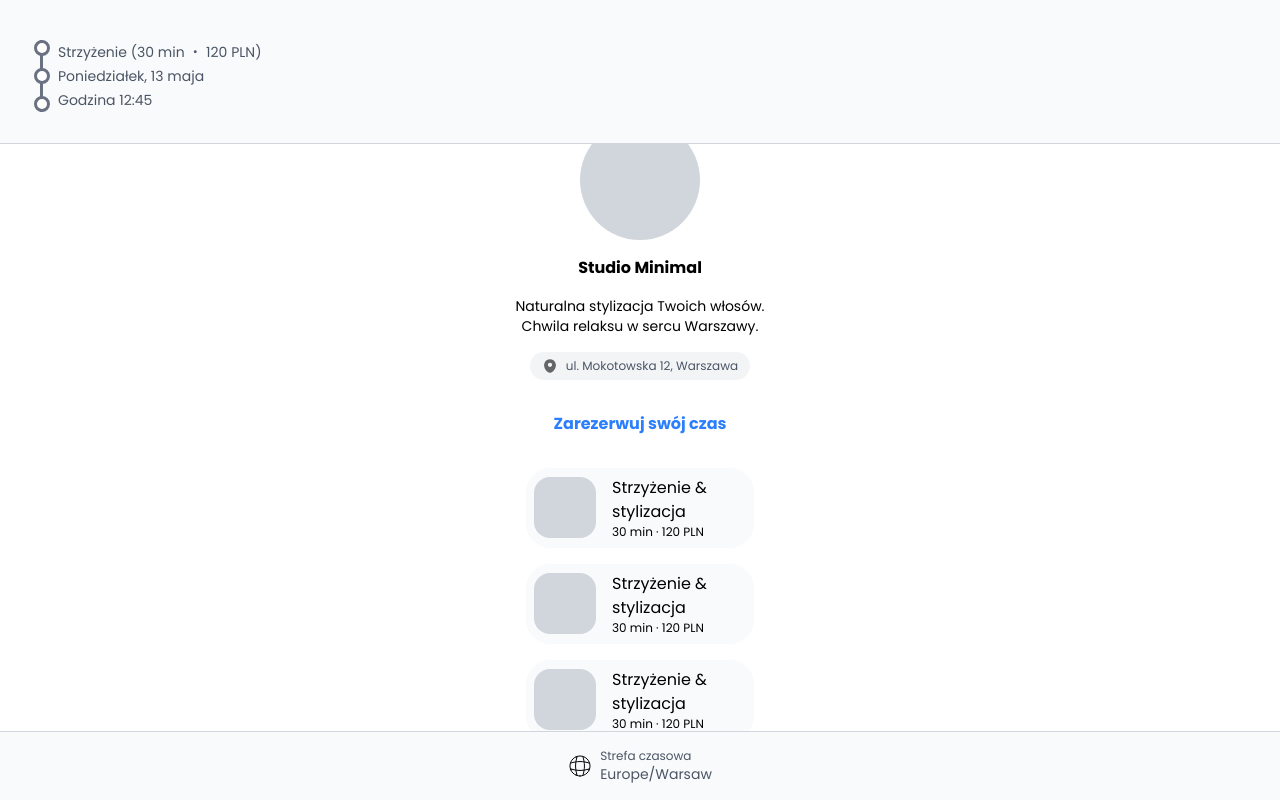
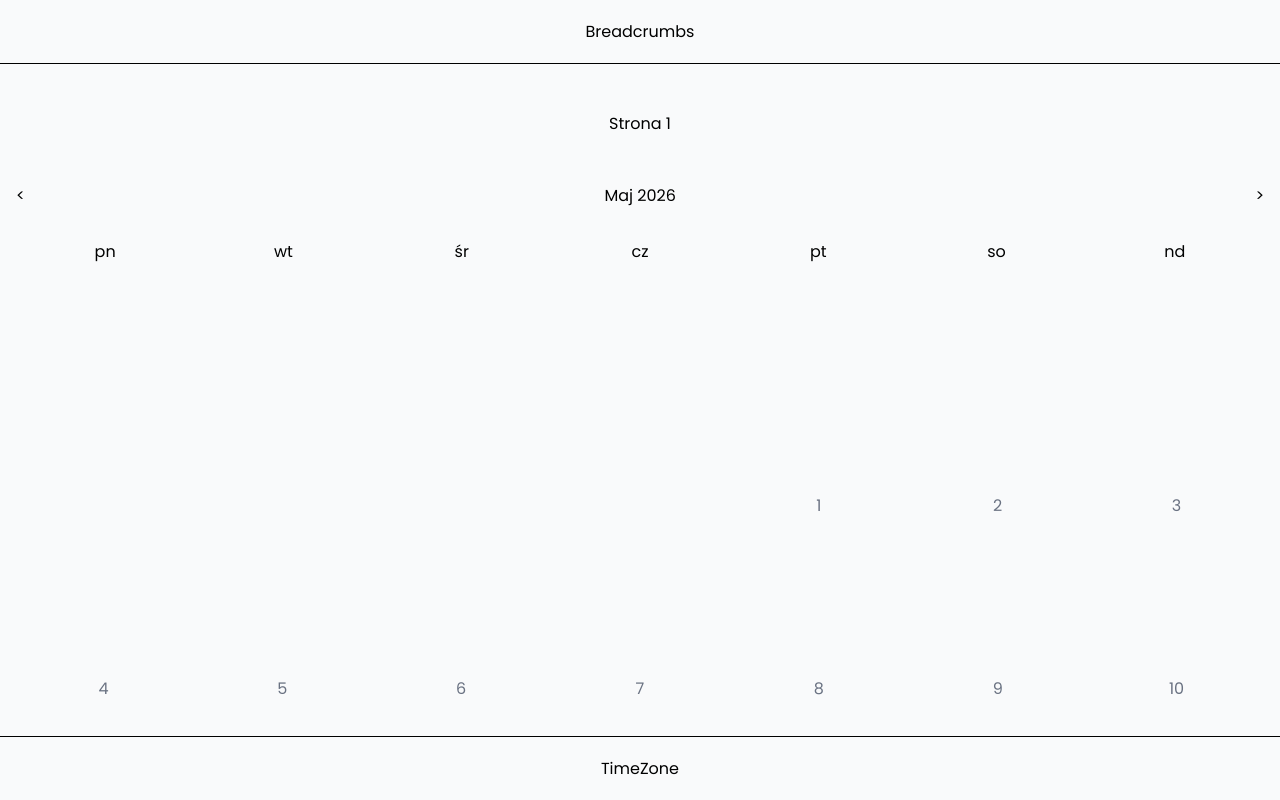
Before and after one commit to arkadiuszwolk/app, a Next.js app: page /c in a window 1280 px wide. Built offline with nearby package versions, Linux system fonts and the light colour scheme.

Commit message:
Nowy kalendarz

```diff
--- /dev/null
+++ b/app/c/page.tsx
@@ -0,0 +1,77 @@
+'use client';
+
+import { AnimatePresence, motion, Transition, Variants } from 'framer-motion';
+import { useState } from 'react';
+import { MiniCalendar } from './views/DatePickerView';
+
+export default function Page() {
+    const [step, setStep] = useState(1);
+    const [direction, setDirection] = useState(1);
+
+    const transition: Transition = {
+        type: 'tween',
+        ease: 'easeInOut',
+        duration: 0.3,
+    };
+
+    const variants: Variants = {
+        initial: (direction: number) => ({
+            x: direction > 0 ? '100%' : '-100%',
+            opacity: 0,
+        }),
+        animate: {
+            zIndex: 1,
+            x: 0,
+            opacity: 1,
+            transition: transition,
+        },
+        exit: (direction: number) => ({
+            zIndex: 0,
+            x: direction < 0 ? '100%' : '-100%',
+            opacity: 0,
+            transition: transition,
+        }),
+    };
+
+    return (
+        <div className='w-full h-dvh overflow-hidden bg-gray-50 flex flex-col'>
+            <div className='w-full h-16 flex justify-center items-center border-b'>Breadcrumbs</div>
+            <main className='relative overflow-hidden flex-1'>
+                <AnimatePresence initial={false} mode='popLayout' custom={direction}>
+                    <motion.div
+                        key={step}
+                        custom={direction}
+                        variants={variants}
+                        initial='initial'
+                        animate='animate'
+                        exit='exit'
+                        className='w-full h-full overflow-hidden absolute inset-0 p-4'>
+                        <div className='flex flex-col justify-center items-center'>
+                            <h2 className='mb-12 mt-8'>Strona {step}</h2>
+                            <MiniCalendar />
+                            <div className='flex space-x-4'>
+                                <button
+                                    onClick={() => {
+                                        setDirection(-1);
+                                        setStep((prev) => prev - 1);
+                                    }}
+                                    className='px-4 py-2 rounded-full bg-gray-300 hover:cursor-pointer'>
+                                    {'<'}
+                                </button>
+                                <button
+                                    onClick={() => {
+                                        setDirection(1);
+                                        setStep((prev) => prev + 1);
+                                    }}
+                                    className='px-4 py-2 rounded-full bg-gray-300 hover:cursor-pointer'>
+                                    {'>'}
+                                </button>
+                            </div>
+                        </div>
+                    </motion.div>
+                </AnimatePresence>
+            </main>
+            <div className='w-full h-16 flex justify-center items-center border-t'>TimeZone</div>
+        </div>
+    );
+}
--- /dev/null
+++ b/app/c/views/DatePickerView.tsx
@@ -0,0 +1,167 @@
+'use client';
+
+import {
+    addMonths,
+    eachDayOfInterval,
+    endOfMonth,
+    getDate,
+    getDay,
+    getMonth,
+    getYear,
+    startOfMonth,
+} from 'date-fns';
+import { AnimatePresence, motion, Transition, Variants } from 'framer-motion';
+import { useState } from 'react';
+
+const MONTHS = [
+    'Styczeń',
+    'Luty',
+    'Marzec',
+    'Kwiecień',
+    'Maj',
+    'Czerwiec',
+    'Lipiec',
+    'Sierpień',
+    'Wrzesień',
+    'Październik',
+    'Listopad',
+    'Grudzień',
+];
+
+const WEEK = ['pn', 'wt', 'śr', 'cz', 'pt', 'so', 'nd'];
+
+const transition: Transition = {
+    type: 'tween',
+    ease: 'easeInOut',
+    duration: 0.3,
+};
+
+const variants: Variants = {
+    initial: (direction: number) => ({
+        x: direction > 0 ? '100%' : '-100%',
+        opacity: 0,
+    }),
+    animate: {
+        zIndex: 1,
+        x: 0,
+        opacity: 1,
+        transition: transition,
+    },
+    exit: (direction: number) => ({
+        zIndex: 0,
+        x: direction < 0 ? '100%' : '-100%',
+        opacity: 0,
+        transition: transition,
+    }),
+};
+
+function createMonth(date: Date) {
+    const firstDay = startOfMonth(date);
+    const lastDay = endOfMonth(date);
+
+    const days = eachDayOfInterval({
+        start: firstDay,
+        end: lastDay,
+    });
+
+    const offset = (getDay(firstDay) + 6) % 7;
+
+    const month = [
+        ...Array.from({ length: offset }).map(() => null),
+        ...days,
+        ...Array.from({ length: 42 - (offset + days.length) }).map(() => null),
+    ];
+
+    return month;
+}
+
+function Month({ date }: { date: Date }) {
+    date = startOfMonth(date);
+    const month = createMonth(date);
+
+    return (
+        <div className='w-full'>
+            {/* Skróty dni tygodnia */}
+            <div className='grid grid-cols-7 w-full'>
+                {WEEK.map((d) => (
+                    <div key={d} className='flex justify-center aspect-square'>
+                        {d}
+                    </div>
+                ))}
+            </div>
+            {/* Siatka dni miesiąca */}
+            <div className='grid grid-cols-7 w-full gap-x-1 gap-y-2'>
+                {month.map((d, i) => {
+                    if (d != null) {
+                        return (
+                            <motion.button
+                                key={d.toISOString()}
+                                className='flex justify-center items-center aspect-square text-gray-500'>
+                                {getDate(d)}
+                            </motion.button>
+                        );
+                    } else {
+                        return (
+                            <div
+                                key={`empty-${i}`}
+                                className='flex justify-center items-center aspect-square'
+                            />
+                        );
+                    }
+                })}
+            </div>
+        </div>
+    );
+}
+
+export function MiniCalendar() {
+    const [currentMonthFirstDay, setCurrentMonthFirstDay] = useState(startOfMonth(new Date()));
+    const [direction, setDirection] = useState(1);
+
+    function prevMonth() {
+        setDirection(-1);
+        setCurrentMonthFirstDay((prev) => startOfMonth(addMonths(prev, -1)));
+    }
+
+    function nextMonth() {
+        setDirection(1);
+        setCurrentMonthFirstDay((prev) => startOfMonth(addMonths(prev, 1)));
+    }
+
+    return (
+        <div className='w-full'>
+            <header className='w-full flex justify-between items-center mb-8'>
+                <button onClick={prevMonth}>{'<'}</button>
+                <h3>
+                    {MONTHS[getMonth(currentMonthFirstDay)]} {getYear(currentMonthFirstDay)}
+                </h3>
+                <button onClick={nextMonth}>{'>'}</button>
+            </header>
+            <AnimatePresence initial={false} mode='popLayout' custom={direction}>
+                <motion.div
+                    key={`${MONTHS[getMonth(currentMonthFirstDay)]}-${getYear(currentMonthFirstDay)}`}
+                    custom={direction}
+                    variants={variants}
+                    initial='initial'
+                    animate='animate'
+                    exit='exit'
+                    drag='x'
+                    dragConstraints={{ left: 0, right: 0 }}
+                    dragElastic={0.7} // Wyższe elastic = lepsze wrażenie "poddawania się" palcu
+                    onDragEnd={(_, info) => {
+                        const swipeThreshold = 50;
+                        if (info.offset.x < -swipeThreshold) {
+                            nextMonth();
+                        } else if (info.offset.x > swipeThreshold) {
+                            prevMonth();
+                        }
+                    }}
+                    // touch-pan-y pozwala na scrollowanie strony góra/dół, gdy palec jest na kalendarzu
+                    style={{ touchAction: 'pan-y' }}
+                    className='w-full cursor-grab active:cursor-grabbing'>
+                    <Month date={currentMonthFirstDay} />
+                </motion.div>
+            </AnimatePresence>
+        </div>
+    );
+}
```
